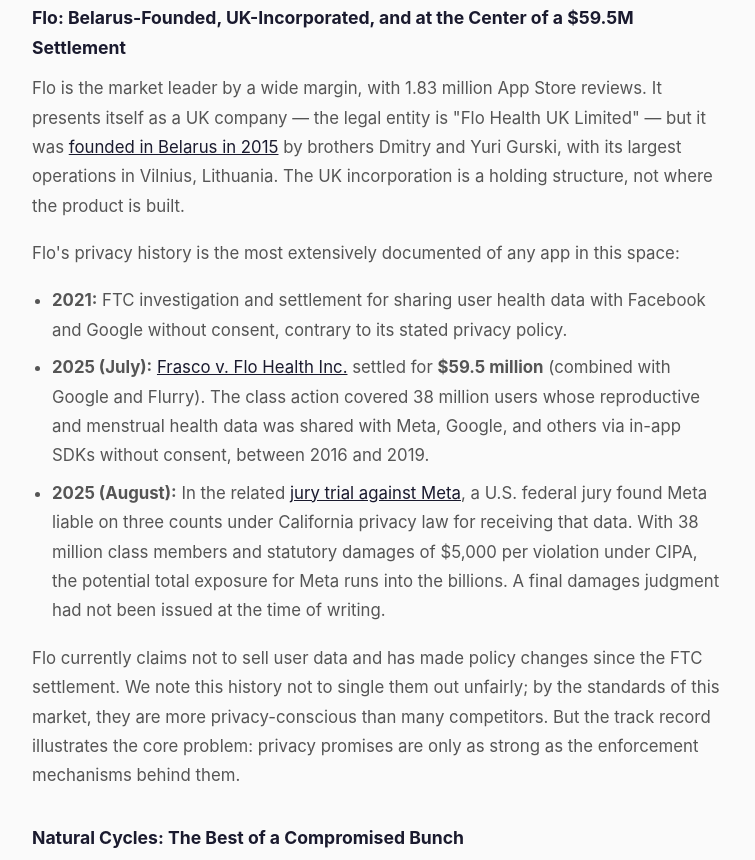
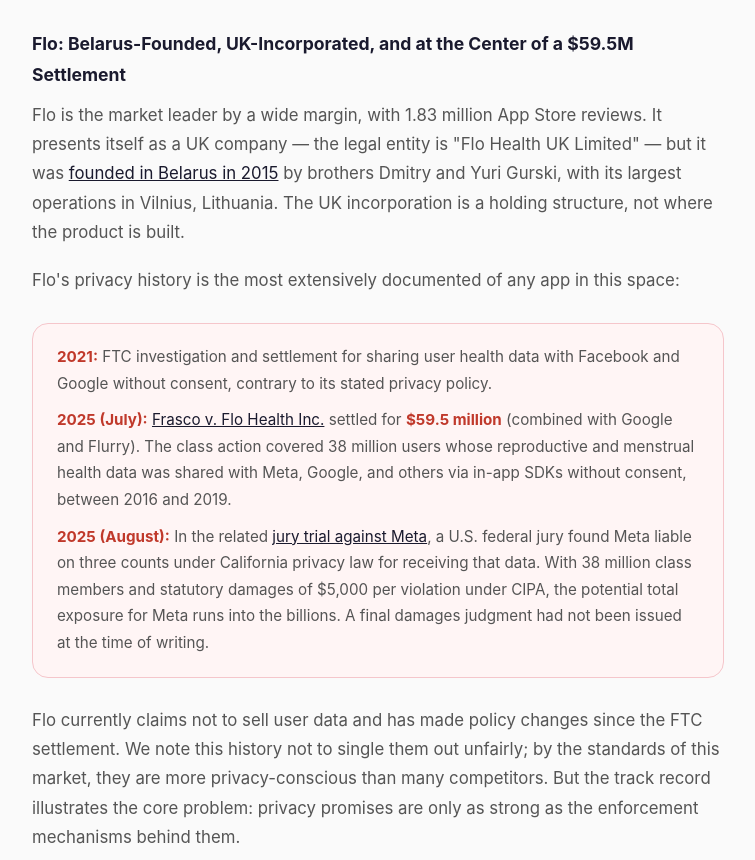
Before and after one commit to pjaol/safeflow, a plain HTML site: page docs/period-tracker-privacy.html in a window 1280 px wide. Shown: the part 5119-5979 px from the top of the page, without its empty margins (262-1017 px from the left). Drawn offline with nearby package versions, Linux system fonts and the light colour scheme.

Commit message:
Move chart notes below chart, add data note, Flo warning box

```diff
--- a/docs/period-tracker-privacy.html
+++ b/docs/period-tracker-privacy.html
@@ -426,8 +426,7 @@
 
     <div class="chart-section">
       <h3 style="margin-top:32px;margin-bottom:4px;">Apps and user reach by country</h3>
-      <p style="margin-bottom:4px;font-size:0.9rem;">Bars show number of apps per country (left axis). The curved line tracks total App Store reviews as a proxy for user reach (right axis), smoothed with cubic Bezier interpolation. Countries sorted by app count; "Unknown" covers developers with WHOIS privacy protection.</p>
-      <p style="margin-bottom:16px;font-size:0.85rem;color:#888;">Note: UK / HK combined outstrips the USA by more than 2x in total reviews, driven almost entirely by Flo (1.83M reviews). Flo is UK-incorporated but was founded in Belarus and operates primarily from Vilnius, Lithuania — the UK registration is a legal and financial structure, not a true indicator of origin.</p>
+      <p style="margin-bottom:16px;font-size:0.9rem;">Bars show number of apps per country (left axis). The curved line tracks total App Store reviews as a proxy for user reach (right axis), smoothed with cubic Bezier interpolation. Countries sorted by app count; "Unknown" covers developers with WHOIS privacy protection.</p>
       <div style="position:relative;height:50vh;min-height:300px;max-height:480px;">
         <canvas id="chartCombined"></canvas>
       </div>
@@ -548,6 +547,7 @@
       });
     })();
     </script>
+    <p style="font-size:0.82rem;color:#aaa;margin-top:10px;">* UK/HK combined outstrips the USA by 2.1x in total reviews, driven almost entirely by Flo (1.83M). Flo is UK-incorporated but was founded in Belarus and operates primarily from Vilnius — the UK registration reflects legal structure, not true origin. &nbsp;** Chart covers 285 of 289 apps; Japan (3 apps, 111 reviews) and South Korea (2 apps, 84 reviews) are included in the underlying data but omitted from chart groupings.</p>
 
     <h2>The Most Concerning Findings</h2>
 
@@ -573,11 +573,11 @@
 
     <p>Flo's privacy history is the most extensively documented of any app in this space:</p>
 
-    <ul>
-      <li><strong>2021:</strong> FTC investigation and settlement for sharing user health data with Facebook and Google without consent, contrary to its stated privacy policy.</li>
-      <li><strong>2025 (July):</strong> <a href="https://www.labaton.com/cases/frasco-v-flo-health-inc" target="_blank" rel="noopener">Frasco v. Flo Health Inc.</a> settled for <strong>$59.5 million</strong> (combined with Google and Flurry). The class action covered 38 million users whose reproductive and menstrual health data was shared with Meta, Google, and others via in-app SDKs without consent, between 2016 and 2019.</li>
-      <li><strong>2025 (August):</strong> In the related <a href="https://www.hipaajournal.com/jury-trial-meta-flo-health-consumer-privacy/" target="_blank" rel="noopener">jury trial against Meta</a>, a U.S. federal jury found Meta liable on three counts under California privacy law for receiving that data. With 38 million class members and statutory damages of $5,000 per violation under CIPA, the potential total exposure for Meta runs into the billions. A final damages judgment had not been issued at the time of writing.</li>
-    </ul>
+    <div class="warning-box">
+      <p><strong>2021:</strong> FTC investigation and settlement for sharing user health data with Facebook and Google without consent, contrary to its stated privacy policy.</p>
+      <p style="margin-top:10px;"><strong>2025 (July):</strong> <a href="https://www.labaton.com/cases/frasco-v-flo-health-inc" target="_blank" rel="noopener">Frasco v. Flo Health Inc.</a> settled for <strong>$59.5 million</strong> (combined with Google and Flurry). The class action covered 38 million users whose reproductive and menstrual health data was shared with Meta, Google, and others via in-app SDKs without consent, between 2016 and 2019.</p>
+      <p style="margin-top:10px;"><strong>2025 (August):</strong> In the related <a href="https://www.hipaajournal.com/jury-trial-meta-flo-health-consumer-privacy/" target="_blank" rel="noopener">jury trial against Meta</a>, a U.S. federal jury found Meta liable on three counts under California privacy law for receiving that data. With 38 million class members and statutory damages of $5,000 per violation under CIPA, the potential total exposure for Meta runs into the billions. A final damages judgment had not been issued at the time of writing.</p>
+    </div>
 
     <p>Flo currently claims not to sell user data and has made policy changes since the FTC settlement. We note this history not to single them out unfairly; by the standards of this market, they are more privacy-conscious than many competitors. But the track record illustrates the core problem: privacy promises are only as strong as the enforcement mechanisms behind them.</p>
 
```
